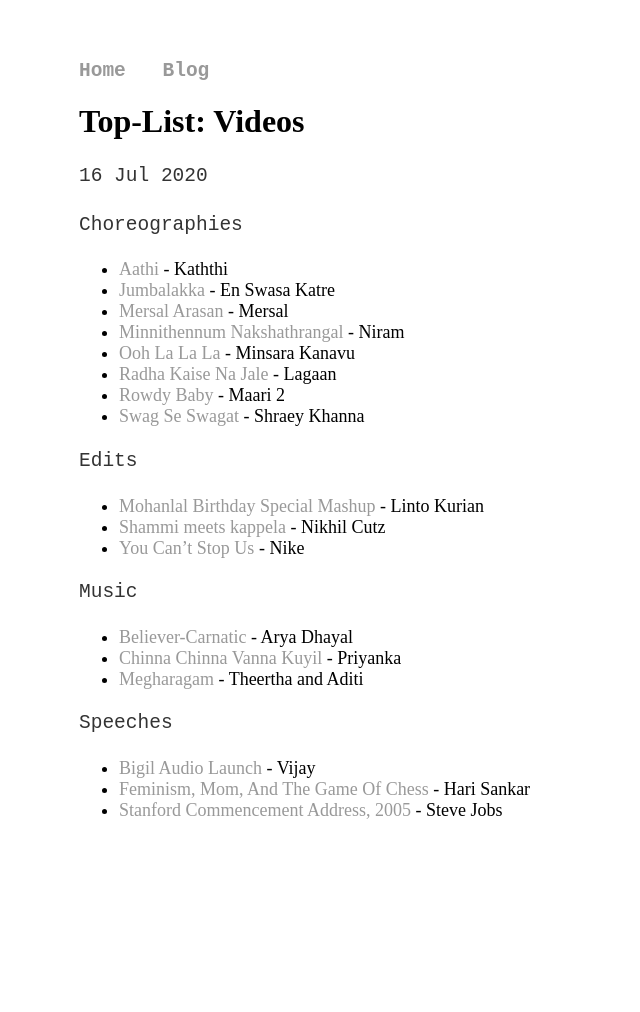
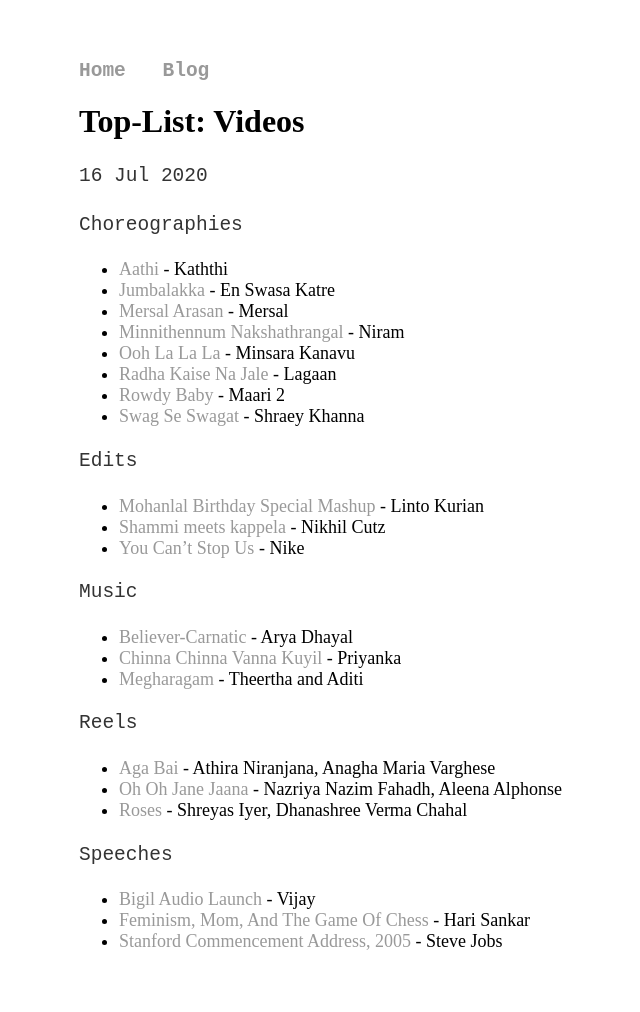
Before and after one commit to joe019/joe019.github.io, a Jekyll site: the page built from _posts/2020-07-16-videos.md, in a window 1280 px wide. Shown: the whole page, without its empty margins (81-721 px from the left). Built offline with Jekyll 4.4.1, drawn with Linux system fonts in a browser that asks for light colours; before the commit the page ends 900 px from its top, so only the background shows below that.

Commit message:
Added "Reels"

```diff
--- a/_posts/2020-07-16-videos.md
+++ b/_posts/2020-07-16-videos.md
@@ -24,6 +24,11 @@
 * [Chinna Chinna Vanna Kuyil](https://www.youtube.com/watch?v=blziOlDCyo8) - Priyanka
 * [Megharagam](https://www.youtube.com/watch?v=831uIm2RcEo) - Theertha and Aditi
 
+Reels
+* [Aga Bai](https://www.instagram.com/p/CJNVNIupsMe/) - Athira Niranjana, Anagha Maria Varghese
+* [Oh Oh Jane Jaana](https://www.instagram.com/p/CK-71gUpVIY/) - Nazriya Nazim Fahadh, Aleena Alphonse
+* [Roses](https://www.instagram.com/p/CLGW6yaJjyA/) - Shreyas Iyer, Dhanashree Verma Chahal
+
 Speeches
 * [Bigil Audio Launch](https://www.youtube.com/watch?v=cHJnzFuPTCc) - Vijay
 * [Feminism, Mom, And The Game Of Chess](https://www.youtube.com/watch?v=eaWw2OtO43Q) - Hari Sankar
```
